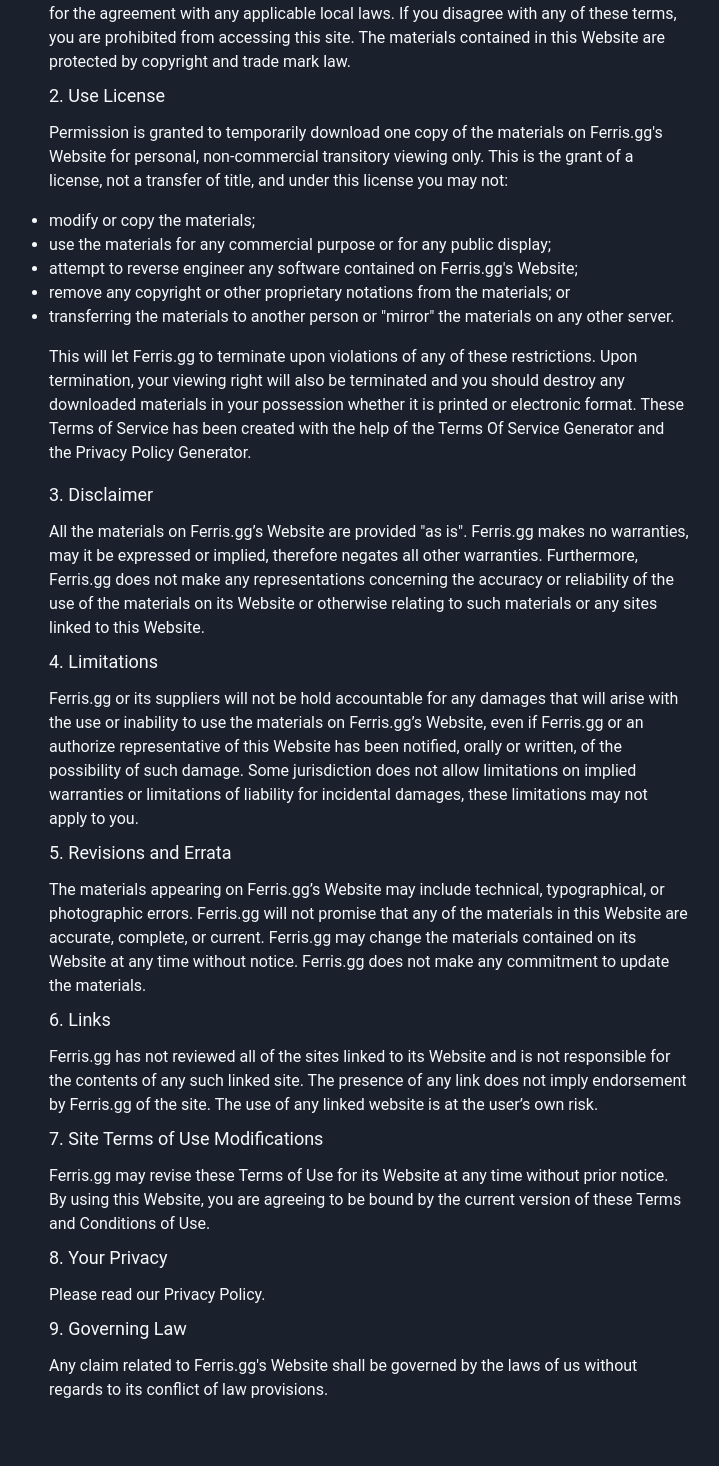
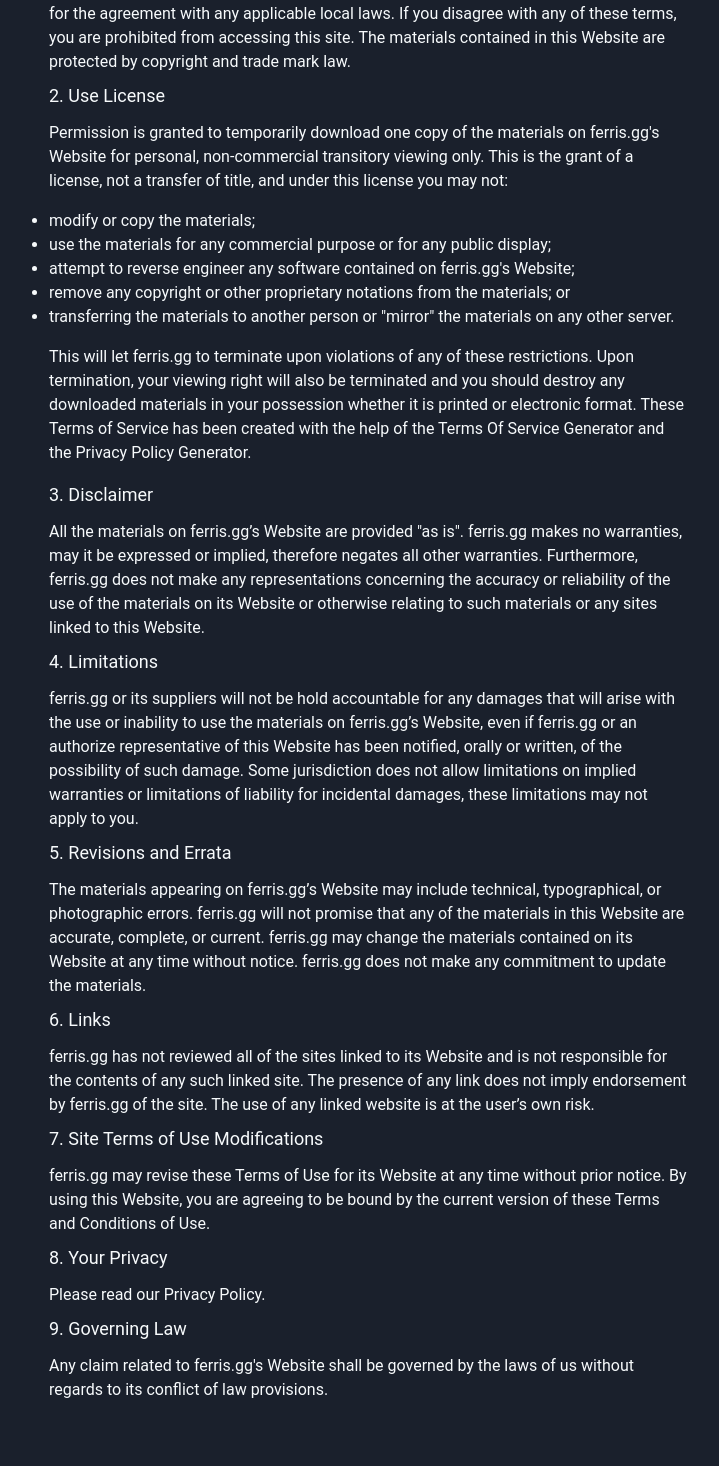
Before and after one commit to darling/ferris-web, a Next.js app: page /terms in a window 1280 px wide. Shown: the part 264-1730 px from the top of the page, without its empty margins (271-990 px from the left). Built offline with nearby package versions, Linux system fonts and the light colour scheme; no server answers.

Commit message:
lowercase url fix

```diff
--- a/components/default/Head.tsx
+++ b/components/default/Head.tsx
@@ -9,7 +9,7 @@
 export const CustomHead = ({
 	title,
 	desc,
-	image = 'https://Ferris.gg/img/Ferris-banner-meta.png',
+	image = 'https://ferris.gg/img/Ferris-banner-meta.png',
 }: Props) => {
 	return (
 		<Head>
@@ -21,7 +21,7 @@
 				}
 			/>
 
-			<meta property="og:url" content="https://www.Ferris.gg" />
+			<meta property="og:url" content="https://www.ferris.gg" />
 			<meta property="og:type" content="website" />
 			<meta
 				property="og:title"
@@ -40,8 +40,8 @@
 			<meta property="og:image" content={image} />
 
 			<meta name="twitter:card" content="summary_large_image" />
-			<meta property="twitter:domain" content="Ferris.gg" />
-			<meta property="twitter:url" content="https://www.Ferris.gg" />
+			<meta property="twitter:domain" content="ferris.gg" />
+			<meta property="twitter:url" content="https://www.ferris.gg" />
 			<meta
 				name="twitter:title"
 				content={
--- a/components/docs/style/components.tsx
+++ b/components/docs/style/components.tsx
@@ -101,7 +101,7 @@
 			src={
 				props.src.length
 					? props.src
-					: 'https://Ferris.gg/img/Ferris-banner-meta.png'
+					: 'https://ferris.gg/img/Ferris-banner-meta.png'
 			}
 			alt={props.alt}
 		/>
--- a/pages/api/login.ts
+++ b/pages/api/login.ts
@@ -6,7 +6,7 @@
 const DISCORD_API_ENDPOINT = 'https://discord.com/api';
 const DISCORD_CLIENT_ID = '637804742935838751';
 const DISCORD_CLIENT_SECRET = 'guhpkDIXMEoFKQup_6jrKHdz0q8hUwXa';
-const DISCORD_REDIRECT_URI = 'https://Ferris.gg/login';
+const DISCORD_REDIRECT_URI = 'https://ferris.gg/login';
 
 interface UserGuild {
 	id: string;
--- a/pages/login.tsx
+++ b/pages/login.tsx
@@ -13,7 +13,7 @@
 		if (router.query.code === undefined || user) return;
 		console.log('logging in', router.query.code);
 		axios
-			.post('https://Ferris.gg/api/login', { code: router.query.code })
+			.post('https://ferris.gg/api/login', { code: router.query.code })
 			.then((res) => {
 				console.log('Signing in with custom token');
 				app.auth()
--- a/pages/terms.tsx
+++ b/pages/terms.tsx
@@ -12,7 +12,7 @@
 
 				<p>
 					By accessing this Website, accessible from
-					https://Ferris.gg/, you are agreeing to be bound by these
+					https://ferris.gg/, you are agreeing to be bound by these
 					Website Terms and Conditions of Use and agree that you are
 					responsible for the agreement with any applicable local
 					laws. If you disagree with any of these terms, you are
@@ -25,7 +25,7 @@
 
 				<p className="mb-4">
 					Permission is granted to temporarily download one copy of
-					the materials on Ferris.gg's Website for personal,
+					the materials on ferris.gg's Website for personal,
 					non-commercial transitory viewing only. This is the grant of
 					a license, not a transfer of title, and under this license
 					you may not:
@@ -39,7 +39,7 @@
 					</li>
 					<li>
 						attempt to reverse engineer any software contained on
-						Ferris.gg's Website;
+						ferris.gg's Website;
 					</li>
 					<li>
 						remove any copyright or other proprietary notations from
@@ -52,7 +52,7 @@
 				</ul>
 
 				<p className="mb-4">
-					This will let Ferris.gg to terminate upon violations of any
+					This will let ferris.gg to terminate upon violations of any
 					of these restrictions. Upon termination, your viewing right
 					will also be terminated and you should destroy any
 					downloaded materials in your possession whether it is
@@ -71,10 +71,10 @@
 				<h2 className="text-lg mt-2 mb-3">3. Disclaimer</h2>
 
 				<p>
-					All the materials on Ferris.gg’s Website are provided "as
-					is". Ferris.gg makes no warranties, may it be expressed or
+					All the materials on ferris.gg’s Website are provided "as
+					is". ferris.gg makes no warranties, may it be expressed or
 					implied, therefore negates all other warranties.
-					Furthermore, Ferris.gg does not make any representations
+					Furthermore, ferris.gg does not make any representations
 					concerning the accuracy or reliability of the use of the
 					materials on its Website or otherwise relating to such
 					materials or any sites linked to this Website.
@@ -83,9 +83,9 @@
 				<h2 className="text-lg mt-2 mb-3">4. Limitations</h2>
 
 				<p>
-					Ferris.gg or its suppliers will not be hold accountable for
+					ferris.gg or its suppliers will not be hold accountable for
 					any damages that will arise with the use or inability to use
-					the materials on Ferris.gg’s Website, even if Ferris.gg or
+					the materials on ferris.gg’s Website, even if ferris.gg or
 					an authorize representative of this Website has been
 					notified, orally or written, of the possibility of such
 					damage. Some jurisdiction does not allow limitations on
@@ -96,22 +96,22 @@
 				<h2 className="text-lg mt-2 mb-3">5. Revisions and Errata</h2>
 
 				<p>
-					The materials appearing on Ferris.gg’s Website may include
-					technical, typographical, or photographic errors. Ferris.gg
+					The materials appearing on ferris.gg’s Website may include
+					technical, typographical, or photographic errors. ferris.gg
 					will not promise that any of the materials in this Website
-					are accurate, complete, or current. Ferris.gg may change the
+					are accurate, complete, or current. ferris.gg may change the
 					materials contained on its Website at any time without
-					notice. Ferris.gg does not make any commitment to update the
+					notice. ferris.gg does not make any commitment to update the
 					materials.
 				</p>
 
 				<h2 className="text-lg mt-2 mb-3">6. Links</h2>
 
 				<p>
-					Ferris.gg has not reviewed all of the sites linked to its
+					ferris.gg has not reviewed all of the sites linked to its
 					Website and is not responsible for the contents of any such
 					linked site. The presence of any link does not imply
-					endorsement by Ferris.gg of the site. The use of any linked
+					endorsement by ferris.gg of the site. The use of any linked
 					website is at the user’s own risk.
 				</p>
 
@@ -120,7 +120,7 @@
 				</h2>
 
 				<p>
-					Ferris.gg may revise these Terms of Use for its Website at
+					ferris.gg may revise these Terms of Use for its Website at
 					any time without prior notice. By using this Website, you
 					are agreeing to be bound by the current version of these
 					Terms and Conditions of Use.
@@ -133,7 +133,7 @@
 				<h2 className="text-lg mt-2 mb-3">9. Governing Law</h2>
 
 				<p>
-					Any claim related to Ferris.gg's Website shall be governed
+					Any claim related to ferris.gg's Website shall be governed
 					by the laws of us without regards to its conflict of law
 					provisions.
 				</p>
```
Also changed, not shown: pages/privacy.tsx (+11 -11 lines), 2 other files (tests, documents, lock files or other folders).
